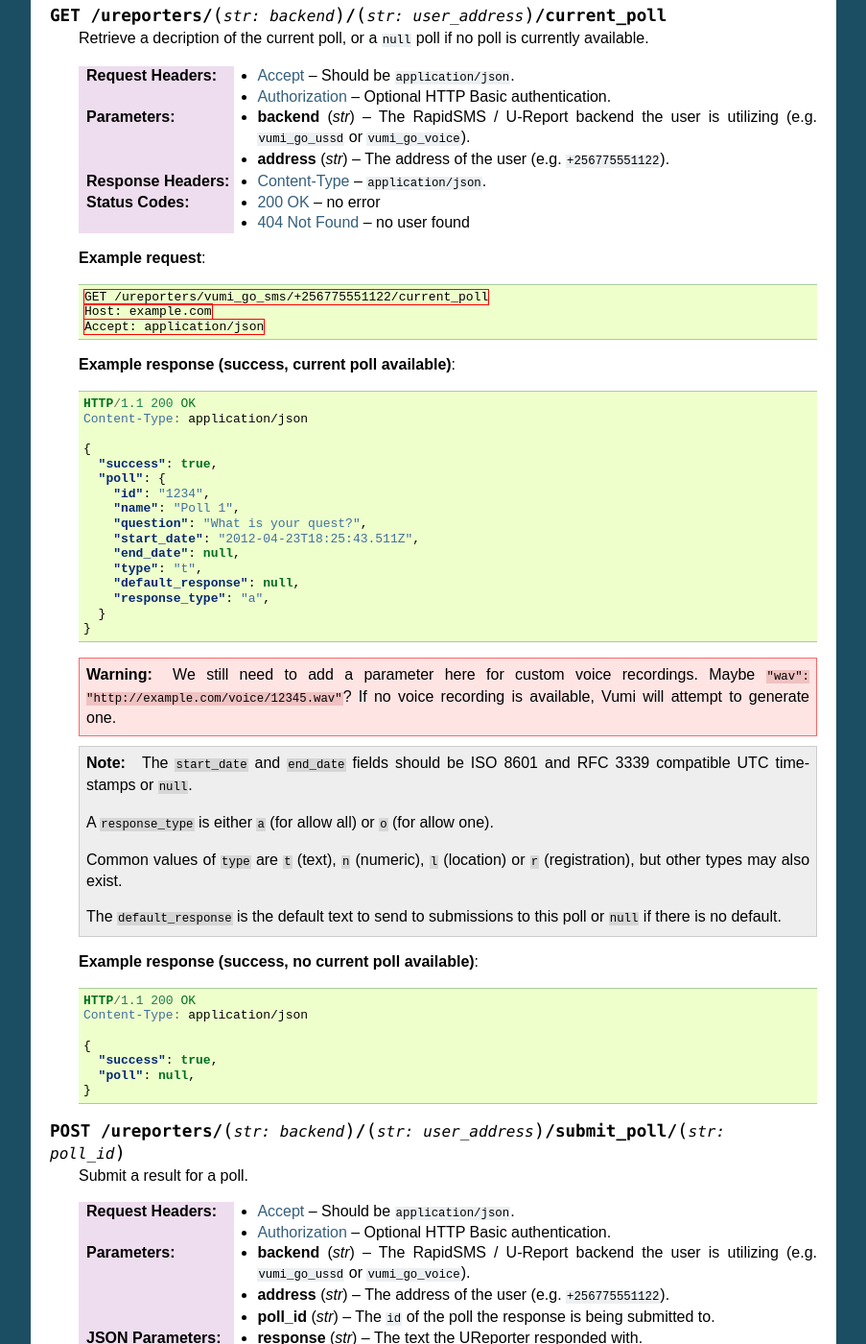
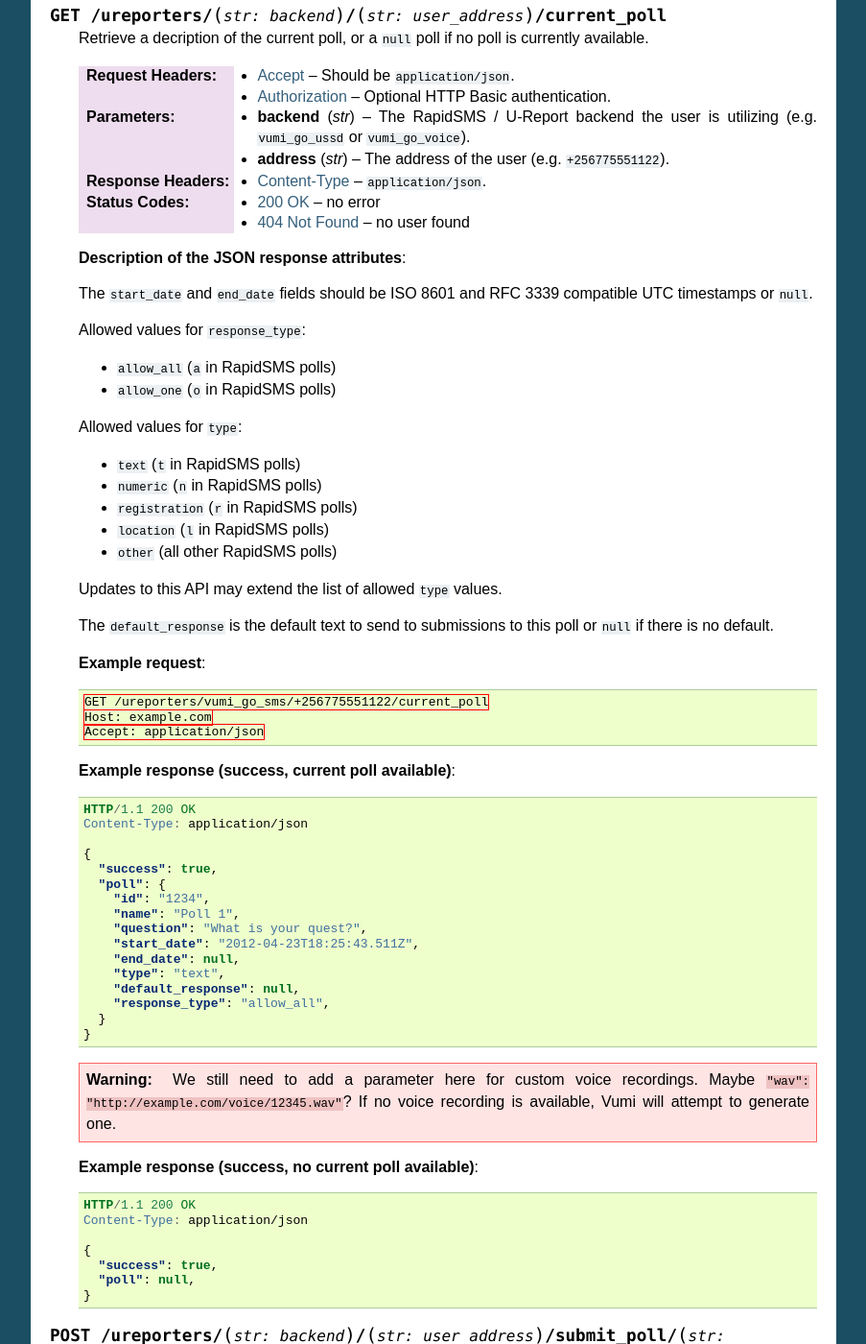
Before and after one commit to praekelt/vumi-ureport, a Sphinx documentation site: the page built from docs/ureport-api.rst, in a window 1280 px wide and 1400 px high, scrolled down 1805 px. Shown: the whole window at 96% size, without its empty margins (198-1101 px from the left). Built offline with Sphinx 7.4.7, drawn with Linux system fonts in a browser that asks for light colours.

Commit message:
Make response_type and type values human readable and more strongly define the list of allowed types.

```diff
--- a/docs/ureport-api.rst
+++ b/docs/ureport-api.rst
@@ -142,6 +142,29 @@ API methods
    :statuscode 200: no error
    :statuscode 404: no user found
 
+   **Description of the JSON response attributes**:
+
+   The ``start_date`` and ``end_date`` fields should be ISO 8601 and
+   RFC 3339 compatible UTC timestamps or ``null``.
+
+   Allowed values for ``response_type``:
+
+   * ``allow_all`` (``a`` in RapidSMS polls)
+   * ``allow_one`` (``o`` in RapidSMS polls)
+
+   Allowed values for ``type``:
+
+   * ``text`` (``t`` in RapidSMS polls)
+   * ``numeric`` (``n`` in RapidSMS polls)
+   * ``registration`` (``r`` in RapidSMS polls)
+   * ``location`` (``l`` in RapidSMS polls)
+   * ``other`` (all other RapidSMS polls)
+
+   Updates to this API may extend the list of allowed ``type`` values.
+
+   The ``default_response`` is the default text to send to submissions to
+   this poll or ``null`` if there is no default.
+
    **Example request**:
 
    .. sourcecode:: http
@@ -165,9 +188,9 @@ API methods
           "question": "What is your quest?",
           "start_date": "2012-04-23T18:25:43.511Z",
           "end_date": null,
-          "type": "t",
+          "type": "text",
           "default_response": null,
-          "response_type": "a",
+          "response_type": "allow_all",
         }
       }
 
@@ -176,20 +199,6 @@ API methods
       We still need to add a parameter here for custom voice recordings.
       Maybe ``"wav": "http://example.com/voice/12345.wav"``? If no voice
       recording is available, Vumi will attempt to generate one.
-
-   .. note::
-
-      The ``start_date`` and ``end_date`` fields should be ISO 8601 and
-      RFC 3339 compatible UTC timestamps or ``null``.
-
-      A ``response_type`` is either ``a`` (for allow all) or ``o`` (for allow
-      one).
-
-      Common values of ``type`` are ``t`` (text), ``n`` (numeric),
-      ``l`` (location) or ``r`` (registration), but other types may also exist.
-
-      The ``default_response`` is the default text to send to submissions to
-      this poll or ``null`` if there is no default.
 
    **Example response (success, no current poll available)**:
 
```
